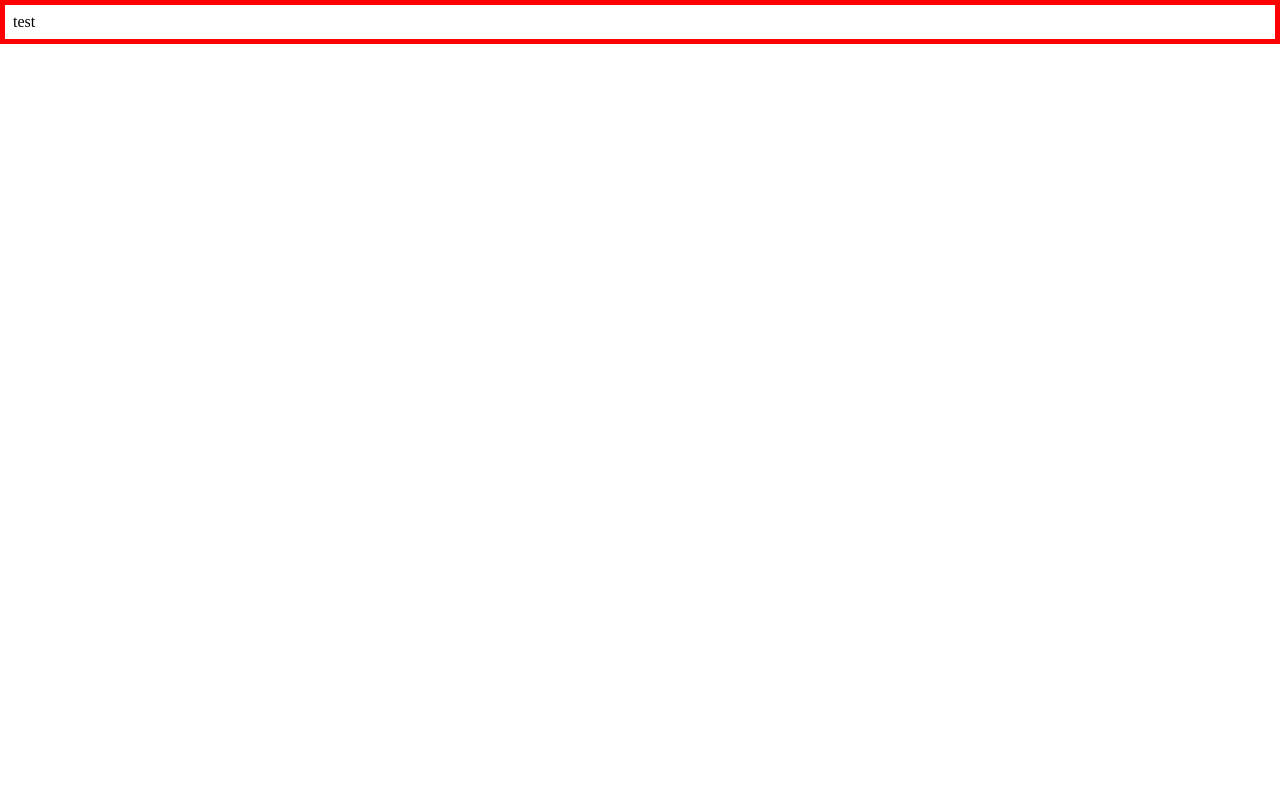
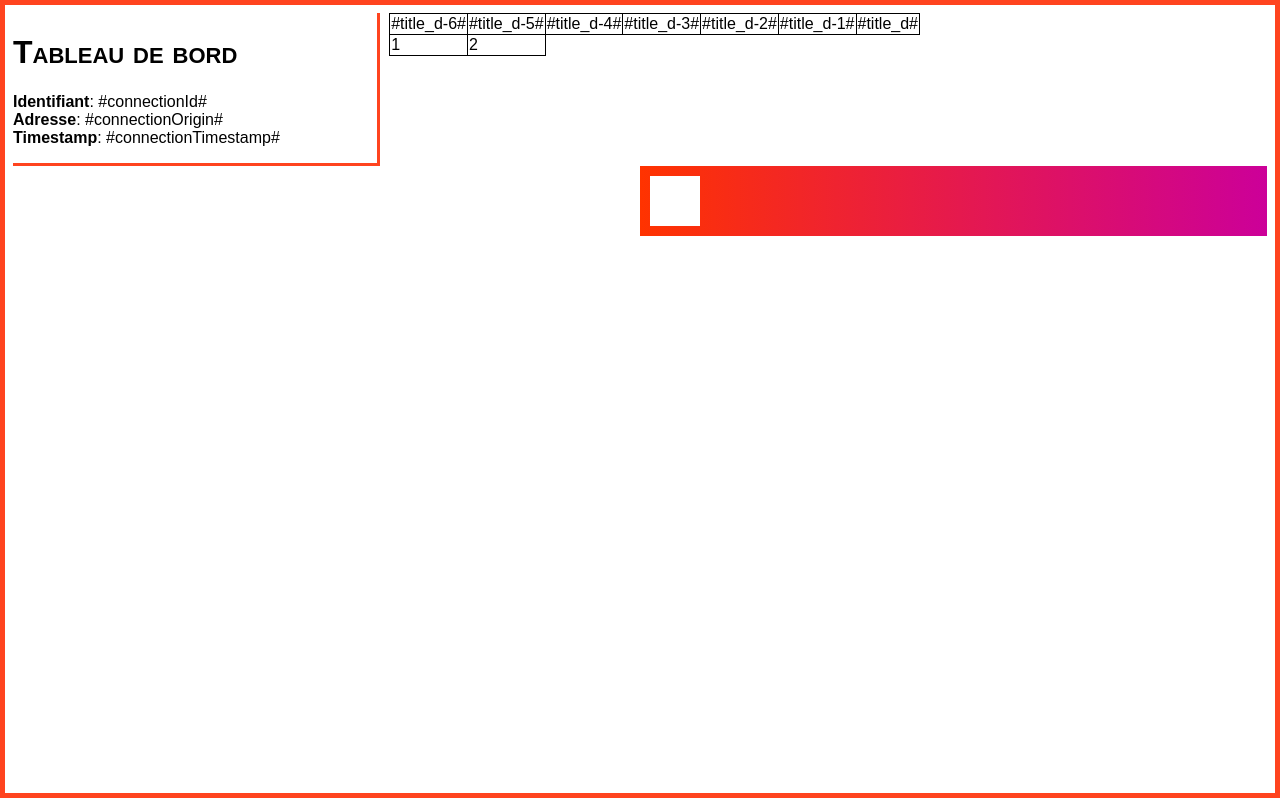
Before and after one commit to AirOne01/loriol, a website: page web/dashboard.html in a window 1280 px wide. Drawn offline with Linux system fonts and the light colour scheme.

Commit message:
Updated for school

```diff
--- /dev/null
+++ b/web/dashboard.css
@@ -0,0 +1,9 @@
+html {
+    border: 5px solid #ff441f;
+    height: 98.5%;
+}
+
+th, td {
+	border: 1px solid black;
+	border-collapse: collapse;
+}
--- a/web/dashboard.html
+++ b/web/dashboard.html
@@ -1,11 +1,51 @@
 <!DOCTYPE html>
-<html lang="en" style="border: 5px solid red">
+<html lang="en">
 <head>
     <meta charset="UTF-8">
     <title>Loriol - Récapitulatif</title>
     <link rel="stylesheet" href="style.css">
+    <link rel="stylesheet" href="dashboard.css">
 </head>
-<body>
-    <div style="height: 100%">test</div>
+<body style="font-family: arial">
+	<div id="top_part" style="overflow: hidden;">
+		<div style="float: left; width: 29%; border-right: solid 3px #ff441f; border-bottom: solid 3px #ff441f">
+			<!--- Top left --->
+    		<h1 style="font-variant: small-caps;">Tableau de bord</h1>
+    		<p><b>Identifiant</b>: #connectionId#
+    		<br><b>Adresse</b>: #connectionOrigin#
+    		<br><b>Timestamp</b>: #connectionTimestamp#</p>
+    	</div>
+    	<div style="float: right; width: 70%">
+    		<!--- Top right --->
+    		<table style="border-collapse: collapse;">
+    			<thead>
+    				<tr>
+    					<td>#title_d-6#</td>
+    					<td>#title_d-5#</td>
+    					<td>#title_d-4#</td>
+    					<td>#title_d-3#</td>
+    					<td>#title_d-2#</td>
+    					<td>#title_d-1#</td>
+    					<td>#title_d#</td>
+    				</tr>
+    			</thead>
+    			<tbody>
+    				<tr>
+    					<td>1</td>
+    					<td>2</td>
+    				</tr>
+    			</tbody>
+    		</table>
+    	</div>
+    </div>
+    <div id="bottom_part">
+    	<div style="float: left; width: 50%">
+    		<!--- Bottom left --->
+    	</div>
+    	<div style="float: right; width: 50%; background: linear-gradient(to right, #ff3300 0%, #cc0099 100%)">
+    		<!--- Bottom right --->
+    		<div style="height: 50px; width: 50px; background-color: white; margin: 10px"></div>
+    	</div>
+    </div>
 </body>
 </html>
--- a/web/style.css
+++ b/web/style.css
@@ -6,6 +6,10 @@
     border: 3px solid #d77a5d;
 }
 
+.border-red2 {
+    border: 3px solid #ff441f;
+}
+
 #badResText {
     display:inline;
     font-size: 80%;
```
